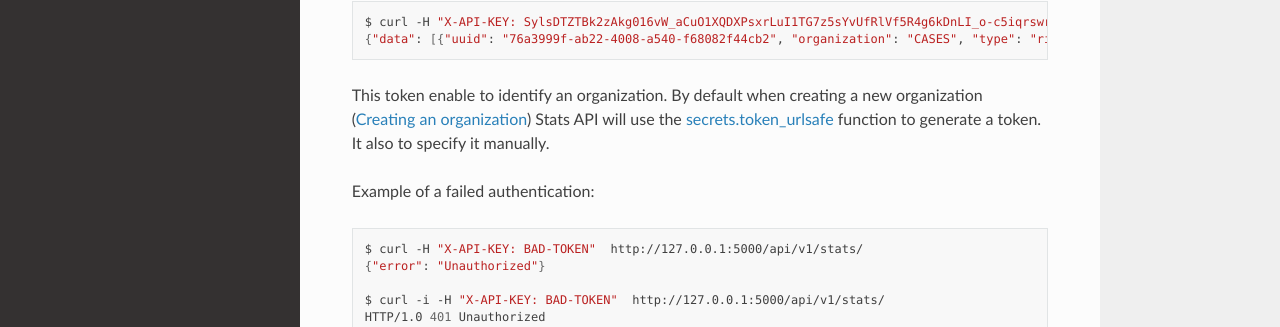
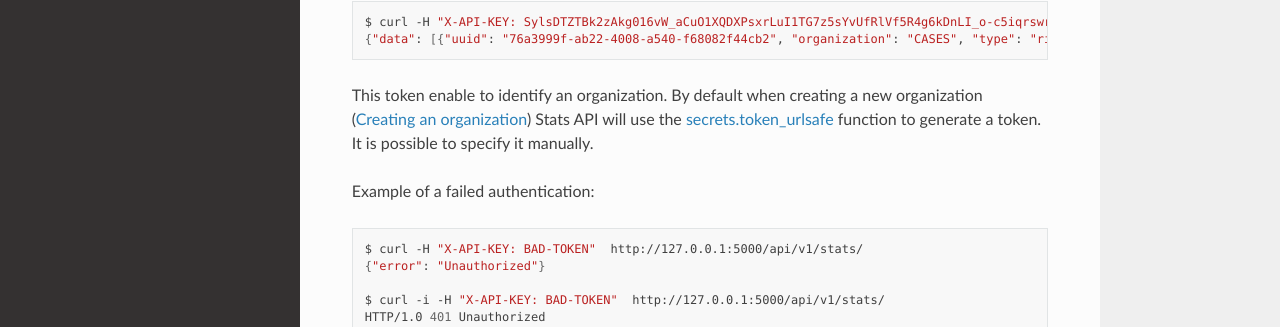
Before and after one commit to monarc-project/stats-service, a Sphinx documentation site: the page built from docs/api-v1.rst, in a window 1280 px wide and 900 px high. Shown: the part 417-744 px from the top of the window. Built offline with Sphinx 7.4.7 and the Read the Docs theme 2.0.0, drawn with Linux system fonts in a browser that asks for light colours.

Commit message:
chg: [documentation] typo

```diff
--- a/docs/api-v1.rst
+++ b/docs/api-v1.rst
@@ -27,7 +27,7 @@ This token enable to identify an organization.
 By default when creating a new organization
 (:ref:`section_creating_an_organization`) Stats API will use the
 `secrets.token_urlsafe <https://docs.python.org/3/library/secrets.html#secrets.token_urlsafe>`_
-function to generate a token. It also to specify it manually.
+function to generate a token. It is possible to specify it manually.
 
 
 Example of a failed authentication:
```
